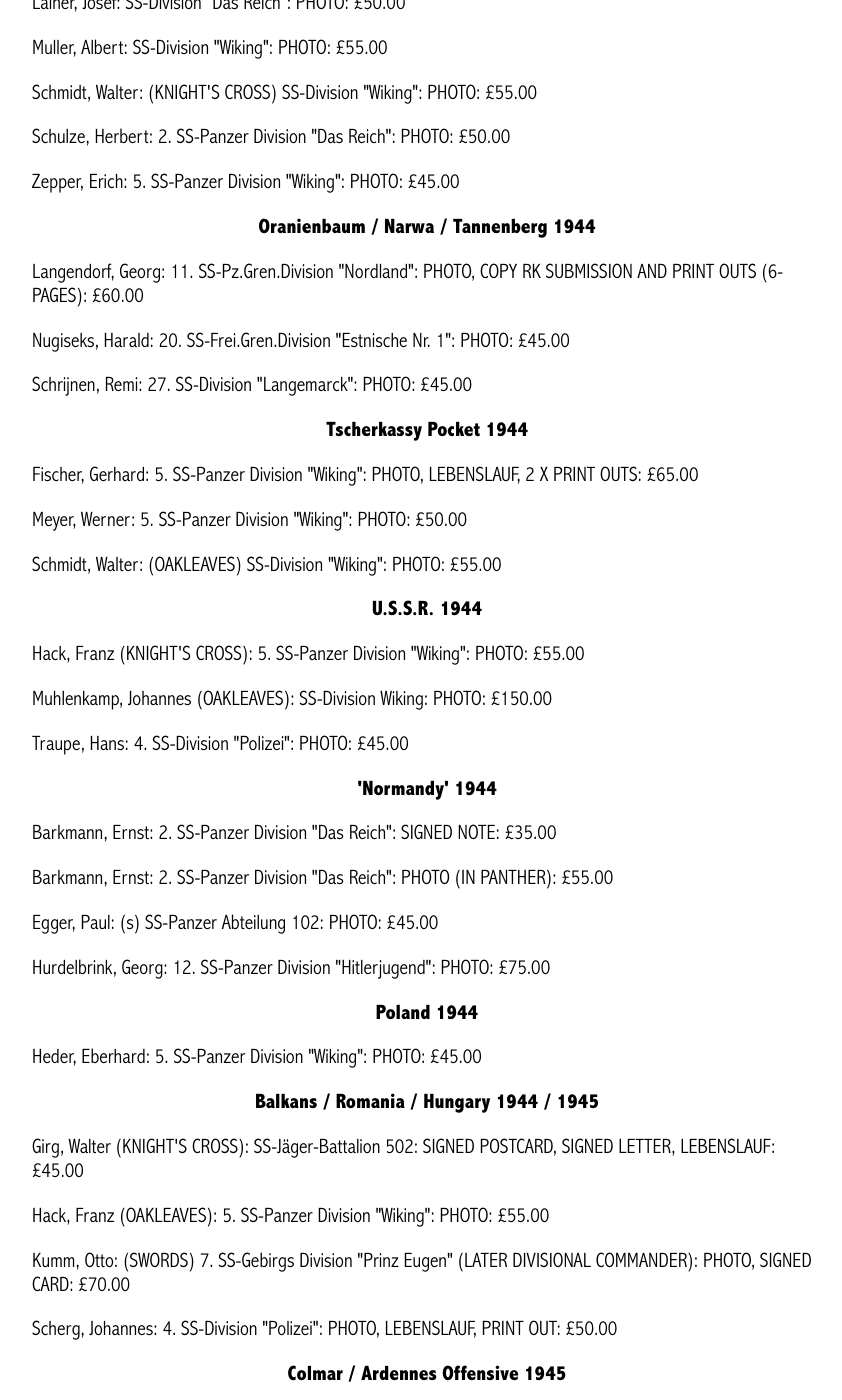
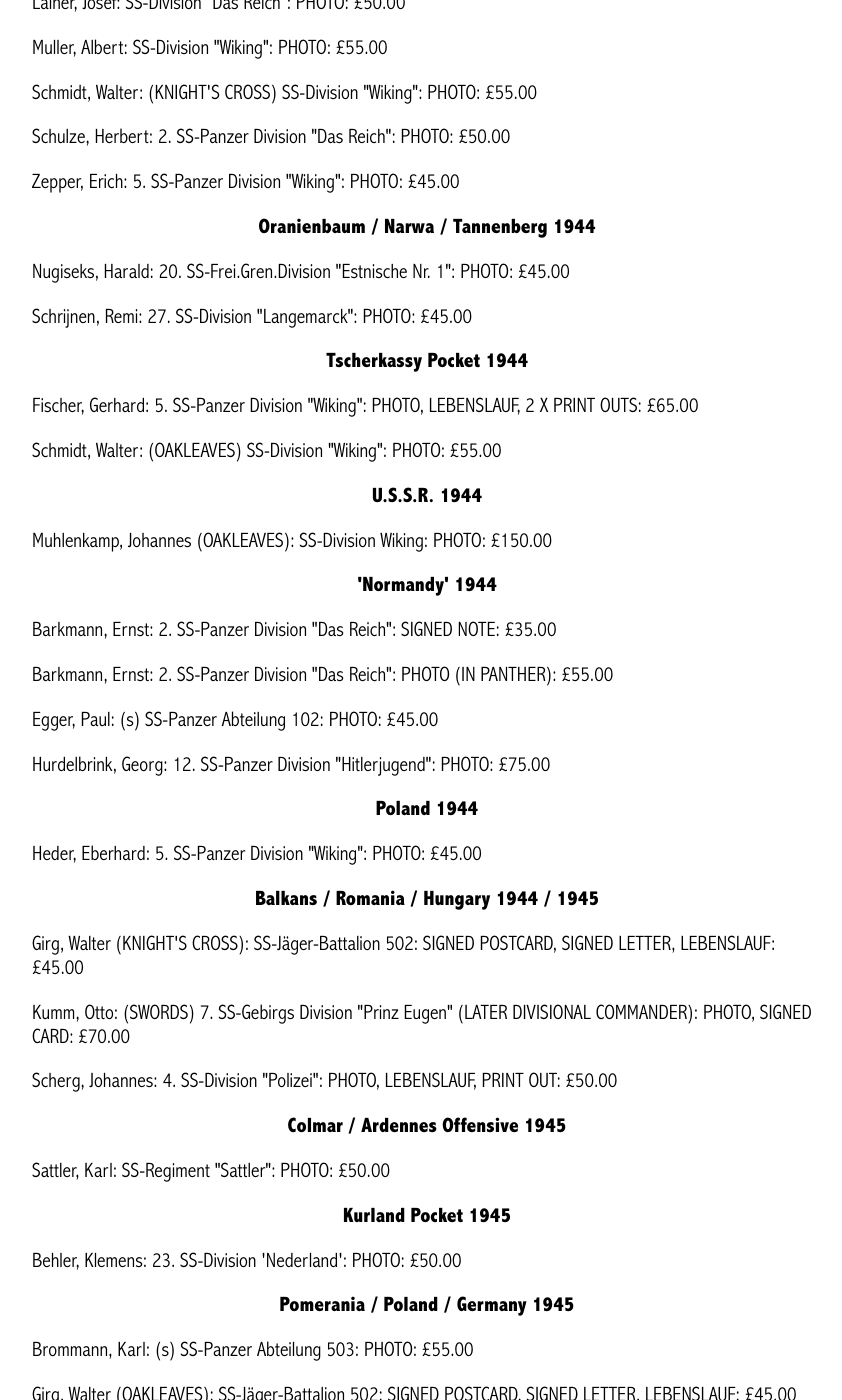
Before and after one commit to lahphotographs/lahphotographs.github.com, a Jekyll site: the page built from Waffen_SS_photos.md, in a window 1280 px wide and 1400 px high, scrolled down 1243 px. Shown: the whole window, without its empty margins (213-1055 px from the left). Built offline with Jekyll 4.4.1, drawn with Linux system fonts in a browser that asks for light colours; some of the changed text lies outside the part shown.

Commit message:
Update Waffen_SS_photos.md

```diff
--- a/Waffen_SS_photos.md
+++ b/Waffen_SS_photos.md
@@ -36,19 +36,15 @@ permalink: /waffen_ss_photos.html
 <p>Zepper,	Erich:	5. SS-Panzer Division "Wiking":	PHOTO: £45.00
 <br />
 <p><b><center>Oranienbaum / Narwa / Tannenberg 1944</center></b></p>
-<p>Langendorf,	Georg:	11. SS-Pz.Gren.Division "Nordland":	PHOTO, COPY RK SUBMISSION AND PRINT OUTS (6-PAGES): £60.00
 <p>Nugiseks,	Harald:	20. SS-Frei.Gren.Division "Estnische Nr. 1":	PHOTO: £45.00
 <p>Schrijnen,	Remi:	27. SS-Division "Langemarck":	PHOTO: £45.00
 <br />
 <p><b><center>Tscherkassy Pocket 1944</center></b></p>
 <p>Fischer,	Gerhard:	5. SS-Panzer Division "Wiking":	PHOTO, LEBENSLAUF, 2 X PRINT OUTS: £65.00
-<p>Meyer,	Werner:	5. SS-Panzer Division "Wiking":	PHOTO: £50.00
 <p>Schmidt,	Walter:	(OAKLEAVES) SS-Division "Wiking":	PHOTO: £55.00
 <br />
 <p><b><center>U.S.S.R. 1944</center></b></p>
-<p>Hack,	Franz (KNIGHT'S CROSS): 5. SS-Panzer Division "Wiking": PHOTO: £55.00
 <p>Muhlenkamp,	Johannes (OAKLEAVES):	SS-Division Wiking:	PHOTO: £150.00
-<p>Traupe,	Hans:	4. SS-Division "Polizei":	PHOTO: £45.00
 <br />
 <p><b><center>'Normandy' 1944</center></b></p>
 <p>Barkmann,	Ernst:	2. SS-Panzer Division "Das Reich": SIGNED NOTE: £35.00
@@ -61,7 +57,6 @@ permalink: /waffen_ss_photos.html
 <br />
 <p><b><center>Balkans / Romania / Hungary 1944 / 1945</center></b></p>
 <p>Girg,	Walter (KNIGHT'S CROSS): SS-Jäger-Battalion 502:	SIGNED POSTCARD, SIGNED LETTER, LEBENSLAUF:	£45.00
-<p>Hack,	Franz (OAKLEAVES): 5. SS-Panzer Division "Wiking": PHOTO: £55.00
 <p>Kumm,	Otto:	(SWORDS) 7. SS-Gebirgs Division "Prinz Eugen" (LATER DIVISIONAL COMMANDER):	PHOTO, SIGNED CARD: £70.00
 <p>Scherg,	Johannes:	4. SS-Division "Polizei":	PHOTO, LEBENSLAUF, PRINT OUT: £50.00
 <br />
@@ -74,7 +69,6 @@ permalink: /waffen_ss_photos.html
 <p><b><center>Pomerania / Poland / Germany 1945</center></b></p>
 <p>Brommann,	Karl:	(s) SS-Panzer Abteilung 503: PHOTO: £55.00
 <p>Girg,	Walter (OAKLEAVES): SS-Jäger-Battalion 502:	SIGNED POSTCARD, SIGNED LETTER, LEBENSLAUF:	£45.00
-<p>Hoffmann,	Ludwig 'Lutz':	11. SS-Pz.Gren.Division "Nordland": PHOTO: £55.00
 <p>Hund,	Willi:	11. SS-Pz.Gren.Division "Nordland": PHOTO: £45.00
 <p>Jürgens,	Heinz: 4. "SS-Polizei" Division:	PHOTO, 2-PAGE LEBENSLAUF:	£50.00
 <p>Langhorst,	Bernhard:	20. SS-Frei.Gren.Division "Estnische Nr. 1":	PHOTO: £55.00
@@ -85,8 +79,6 @@ permalink: /waffen_ss_photos.html
 <p>Stenwedel,	Albert:	13. SS-Division "Handschar":	POSTWAR PHOTO WITH SEPP DIETRICH: £35.00
 <br />
 <p><b><center>Budapest / Hungary / Austria 1945</center></b></p>
-<p>Boosfeld,	Joachim:	8. SS-Division "Florian Geyer":	PHOTO: £45.00
-<p>Buck,	Friedrich:	8. SS-Division "Florian Geyer":	PHOTO, COPY LETTER: £50.00
 <p>Gustavsson,	Karl-Heinz:	2. SS-Division "Das Reich":	PHOTO: £45.00
 <p>Hauser,	Hans:	2. SS-Division "Das Reich": PHOTO, SIGNED NOTE: £65.00
 <p>Rieflin,	Fritz:	2. SS-Division "Das Reich":	PHOTO, LEBENSLAUF: £50.00
```
